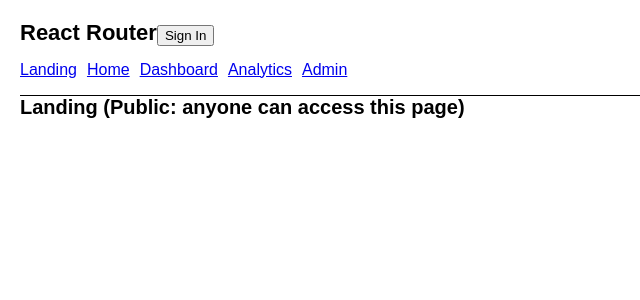
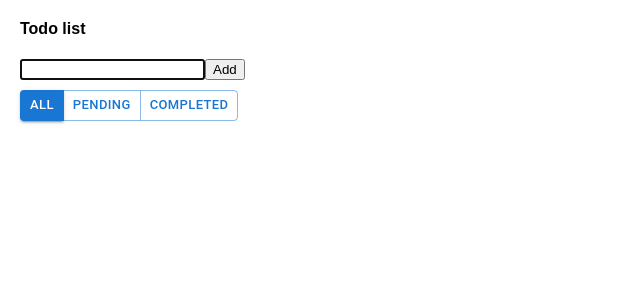
Before and after one commit to piyushdhamecha/weltec-react-3, a React (Create React App) app: page / in a window 1280 px wide. Shown: the top 300 px of the page, without its empty margins (0-640 px from the left). Built offline with nearby package versions, Linux system fonts and the light colour scheme.

Commit message:
useReducer

```diff
--- a/src/App.js
+++ b/src/App.js
@@ -11,7 +11,8 @@
 // import ControlledForm from "./Forms/ControlledForm";
 // import Todo from "./Todo";
 // import Navigation from "./Navigation";
-import ReactRouter from "./ReactRouter";
+// import ReactRouter from "./ReactRouter";
+import TodoReducer from './TodoReducer'
 
 function App() {
   // return <Timer />;
@@ -25,7 +26,8 @@
   // return <ControlledForm />
   // return <Todo />
   // return <Navigation />
-  return <ReactRouter />
+  // return <ReactRouter />
+  return <TodoReducer />
 }
 
 export default App;
--- a/src/ReactRouter/ReactRouter.js
+++ b/src/ReactRouter/ReactRouter.js
@@ -37,13 +37,23 @@
             element={
               <ProtectedRoute
                 redirectPath="/home"
-                isAllowed={!!user && user.permissions.includes("analyze")}
+                isAllowed={!!user && user?.permissions?.includes("analyze")}
               >
                 <Analytics />
               </ProtectedRoute>
             }
           />
-          <Route path="admin" element={<Admin />} />
+          <Route
+            path="admin"
+            element={
+              <ProtectedRoute
+                redirectPath="/home"
+                isAllowed={!!user && user?.role?.includes("admin")}
+              >
+                <Admin />
+              </ProtectedRoute>
+            }
+          />
         </Route>
         <Route path="*" element={<p>There's nothing here: 404!</p>} />
       </Routes>
--- /dev/null
+++ b/src/TodoReducer/Todo.js
@@ -0,0 +1,184 @@
+import {
+  useCallback,
+  useEffect,
+  useMemo,
+  useReducer,
+  useRef,
+  useState,
+} from "react";
+
+import { Button, ButtonGroup } from "@mui/material";
+import { StyledButtonWrapper } from "./Todo.styled";
+import TodoList from "./TodoList";
+
+const reducer = (state, action) => {
+  debugger;
+  switch (action.type) {
+    case "ADD":
+      return state.concat([action.data]);
+
+    case "DELETE":
+      const newTodoList = [
+        ...state,
+        // Buy chairs,
+        // Buy glasses,˝
+        // Pay credit cards
+      ];
+
+      newTodoList.splice(action.data.index, 1);
+
+      return newTodoList
+    default:
+      break;
+  }
+};
+
+const Todo = () => {
+  const inputRef = useRef();
+  const [inputValue, setInputValue] = useState("");
+  // const [todoList, setTodoList] = useState([]);
+  const [todoList, dispatch] = useReducer(reducer, []);
+  const [filterType, setFilterType] = useState("all");
+  debugger;
+  useEffect(() => {
+    inputRef.current.focus();
+  }, []);
+
+  const handleSubmit = (e) => {
+    e.preventDefault();
+
+    // const newTodoList = todoList.concat([
+    //   {
+    //     completed: false,
+    //     title: inputValue,
+    //   },
+    // ]);
+
+    // setTodoList(newTodoList);
+    dispatch({
+      type: "ADD",
+      data: {
+        completed: false,
+        title: inputValue,
+      },
+    });
+    setInputValue("");
+    inputRef.current.focus();
+  };
+
+  const handleItemDeleteClick = useCallback(
+    (index) => {
+      // const newTodoList = [
+      //   ...todoList,
+      //   // Buy chairs,
+      //   // Buy glasses,
+      //   // Pay credit cards
+      // ];
+
+      // newTodoList.splice(index, 1);
+
+      // setTodoList(newTodoList);
+      dispatch({
+        type: "DELETE",
+        data: { index },
+      });
+    },
+    [todoList]
+  );
+
+  const handleItemCompleteClick = useCallback(
+    (index) => {
+      const newTodoList = todoList.map((item, todoListIndex) => {
+        if (todoListIndex === index) {
+          return {
+            title: item.title,
+            completed: !item.completed,
+          };
+        }
+
+        return item;
+      });
+
+      // setTodoList(newTodoList);
+    },
+    [todoList]
+  );
+
+  const onFilterClick = (type) => {
+    setFilterType(type);
+  };
+
+  // console.log({todoList, filterType});
+
+  // 1st render return: [] memo:[]
+  // 2nd render return: memo
+  // 3rd render return: function() memo:function()
+  // 4th render return: memo
+  const filteredTodoList = useMemo(() => {
+    if (filterType === "pending") {
+      return todoList.filter((item) => item.completed === false);
+    }
+
+    if (filterType === "completed") {
+      return todoList.filter((item) => item.completed === true);
+    }
+
+    return todoList;
+  }, [todoList, filterType]);
+
+  console.log(typeof filteredTodoList);
+
+  return (
+    <div>
+      <h4>Todo list</h4>
+      <div>
+        <form onSubmit={handleSubmit}>
+          <input
+            ref={inputRef}
+            value={inputValue}
+            onChange={(e) => setInputValue(e.target.value)}
+          />
+          <button type="submit">Add</button>
+        </form>
+      </div>
+      <StyledButtonWrapper>
+        <ButtonGroup
+          variant="outlined"
+          aria-label="outlined button group"
+          size="small"
+        >
+          <Button
+            variant={filterType === "all" ? "contained" : "outlined"}
+            onClick={() => onFilterClick("all")}
+          >
+            All
+          </Button>
+          <Button
+            variant={filterType === "pending" ? "contained" : "outlined"}
+            onClick={() => onFilterClick("pending")}
+          >
+            Pending
+          </Button>
+          <Button
+            variant={filterType === "completed" ? "contained" : "outlined"}
+            onClick={() => onFilterClick("completed")}
+          >
+            Completed
+          </Button>
+        </ButtonGroup>
+      </StyledButtonWrapper>
+      <TodoList
+        filteredTodoList={filteredTodoList}
+        // filteredTodoList={ref10}
+        // filteredTodoList={ref10}
+        handleItemCompleteClick={handleItemCompleteClick}
+        // handleItemCompleteClick={ref1}
+        // handleItemCompleteClick={ref1}
+        // handleItemCompleteClick={ref1}
+        handleItemDeleteClick={handleItemDeleteClick}
+      />
+    </div>
+  );
+};
+
+export default Todo;
--- /dev/null
+++ b/src/TodoReducer/Todo.styled.js
@@ -0,0 +1,5 @@
+import styled from "styled-components";
+
+export const StyledButtonWrapper = styled.div`
+  margin: 10px 0;
+`
--- /dev/null
+++ b/src/TodoReducer/TodoList.js
@@ -0,0 +1,35 @@
+import DeleteIcon from "@mui/icons-material/Delete";
+import { IconButton } from "@mui/material";
+import React from "react";
+
+const TodoList = ({
+  filteredTodoList,
+  handleItemCompleteClick,
+  handleItemDeleteClick,
+}) => {
+  console.log("TodoList component rendered");
+  return (
+    <ul>
+      {filteredTodoList.map((item, index) => {
+        return (
+          <li key={`${index}_${item.title}`}>
+            <input
+              checked={item.completed}
+              type="checkbox"
+              onChange={() => handleItemCompleteClick(index)}
+            />
+            {item.completed ? <del>{item.title}</del> : item.title}
+            <IconButton
+              onClick={() => handleItemDeleteClick(index)}
+              size="small"
+            >
+              <DeleteIcon />
+            </IconButton>
+          </li>
+        );
+      })}
+    </ul>
+  );
+};
+
+export default React.memo(TodoList);
--- /dev/null
+++ b/src/TodoReducer/index.js
@@ -0,0 +1 @@
+export { default } from './Todo'
```
